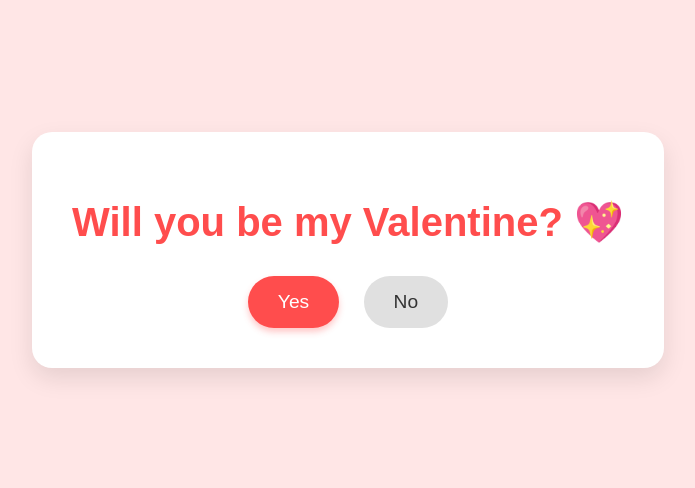
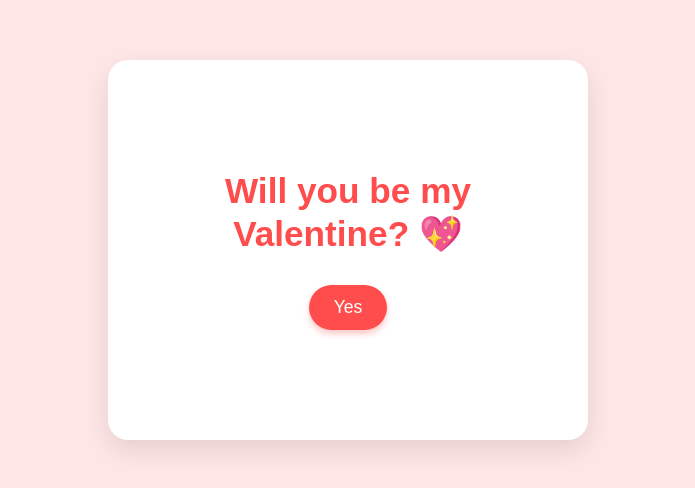
Before and after one commit to ahmer09/my-valentine, a plain HTML site: page index.html in a window 1280 px wide. Shown: the part 150-638 px from the top of the page, without its empty margins (292-987 px from the left). Drawn offline with Linux system fonts and the light colour scheme.

Commit message:
Update index.html

```diff
--- a/index.html
+++ b/index.html
@@ -13,7 +13,6 @@
             background-color: #ffe6e6;
             font-family: 'Arial', sans-serif;
             margin: 0;
-            overflow: hidden; /* Important: stops scrollbars appearing when button jumps */
         }
 
         .container {
@@ -22,34 +21,47 @@
             padding: 40px;
             border-radius: 20px;
             box-shadow: 0 10px 25px rgba(0,0,0,0.1);
+
+            /* IMPORTANT: This creates the "boundary" for the button */
             position: relative;
-            z-index: 1;
+            width: 400px;
+            height: 300px; /* Fixed height so the button has room to move */
+
+            /* Flexbox helps center the initial content */
+            display: flex;
+            flex-direction: column;
+            justify-content: center;
+            align-items: center;
         }
 
         h1 {
             color: #ff4d4d;
-            font-size: 2.5rem;
-            margin-bottom: 30px;
+            font-size: 2.2rem;
+            margin: 0 0 30px 0;
+            line-height: 1.2;
         }
 
         .buttons {
-            margin-top: 20px;
+            width: 100%; /* Spans full width of container */
+            display: flex;
+            justify-content: center;
+            gap: 20px;
         }
 
         button {
-            padding: 15px 30px;
-            font-size: 1.2rem;
+            padding: 12px 25px;
+            font-size: 1.1rem;
             border: none;
             border-radius: 50px;
             cursor: pointer;
-            transition: transform 0.2s ease; /* Smooth hover effect */
-            margin: 0 10px;
+            transition: transform 0.2s ease;
         }
 
         #yesBtn {
             background-color: #ff4d4d;
             color: white;
             box-shadow: 0 4px 6px rgba(255, 77, 77, 0.3);
+            z-index: 10; /* Ensures Yes button stays on top */
         }
 
         #yesBtn:hover {
@@ -60,18 +72,16 @@
         #noBtn {
             background-color: #e0e0e0;
             color: #333;
-            /* Important: Transition makes it slide rather than teleport instantly */
             transition: top 0.3s ease, left 0.3s ease;
-            position: relative;
-            z-index: 100; /* Ensures it stays on top */
+            position: absolute; /* Allows it to move freely inside the relative container */
         }
 
         #successMessage {
             display: none;
             color: #ff4d4d;
-            font-size: 2rem;
-            margin-top: 20px;
+            font-size: 1.8rem;
             animation: popIn 0.5s ease;
+            text-align: center;
         }
 
         @keyframes popIn {
@@ -82,8 +92,8 @@
 </head>
 <body>
 
-    <div class="container">
-        <h1>Will you be my Valentine? 💖</h1>
+    <div class="container" id="mainContainer">
+        <h1 id="question">Will you be my Valentine? 💖</h1>
 
         <div class="buttons">
             <button id="yesBtn" onclick="sayYes()">Yes</button>
@@ -98,27 +108,26 @@
     <script>
         function moveButton() {
             var btn = document.getElementById('noBtn');
+            var container = document.getElementById('mainContainer');
 
-            // Get the current window dimensions
-            var windowWidth = window.innerWidth;
-            var windowHeight = window.innerHeight;
+            // Get the container dimensions
+            var containerWidth = container.clientWidth;
+            var containerHeight = container.clientHeight;
 
             // Get the button dimensions
             var btnWidth = btn.offsetWidth;
             var btnHeight = btn.offsetHeight;
 
-            // Calculate max positions so it stays completely visible
-            // We subtract the button size to ensure the right/bottom edges don't get cut off
-            var maxX = windowWidth - btnWidth;
-            var maxY = windowHeight - btnHeight;
+            // Calculate max positions (Container size - Button size)
+            var maxX = containerWidth - btnWidth;
+            var maxY = containerHeight - btnHeight;
 
-            // Generate random coordinates within these bounds
+            // Generate random coordinates
             var newX = Math.random() * maxX;
             var newY = Math.random() * maxY;
 
-            // Apply the new position
-            // We switch to 'fixed' to position it relative to the browser window, not the container
-            btn.style.position = 'fixed';
+            // Apply new position
+            // Because the container is 'relative', 'absolute' positions are inside it
             btn.style.left = newX + 'px';
             btn.style.top = newY + 'px';
         }
@@ -126,9 +135,17 @@
         function sayYes() {
             document.getElementById('yesBtn').style.display = 'none';
             document.getElementById('noBtn').style.display = 'none';
-            document.querySelector('h1').style.display = 'none';
+            document.getElementById('question').style.display = 'none';
             document.getElementById('successMessage').style.display = 'block';
             document.body.style.backgroundColor = "#ffcccc";
+        }
+
+        // Initial positioning to ensure the No button sits next to Yes initially
+        // but can still move freely afterwards.
+        window.onload = function() {
+             var btn = document.getElementById('noBtn');
+             // We let CSS handle the initial placement in the flexbox,
+             // but once moved, the absolute positioning takes over.
         }
     </script>
 
```
